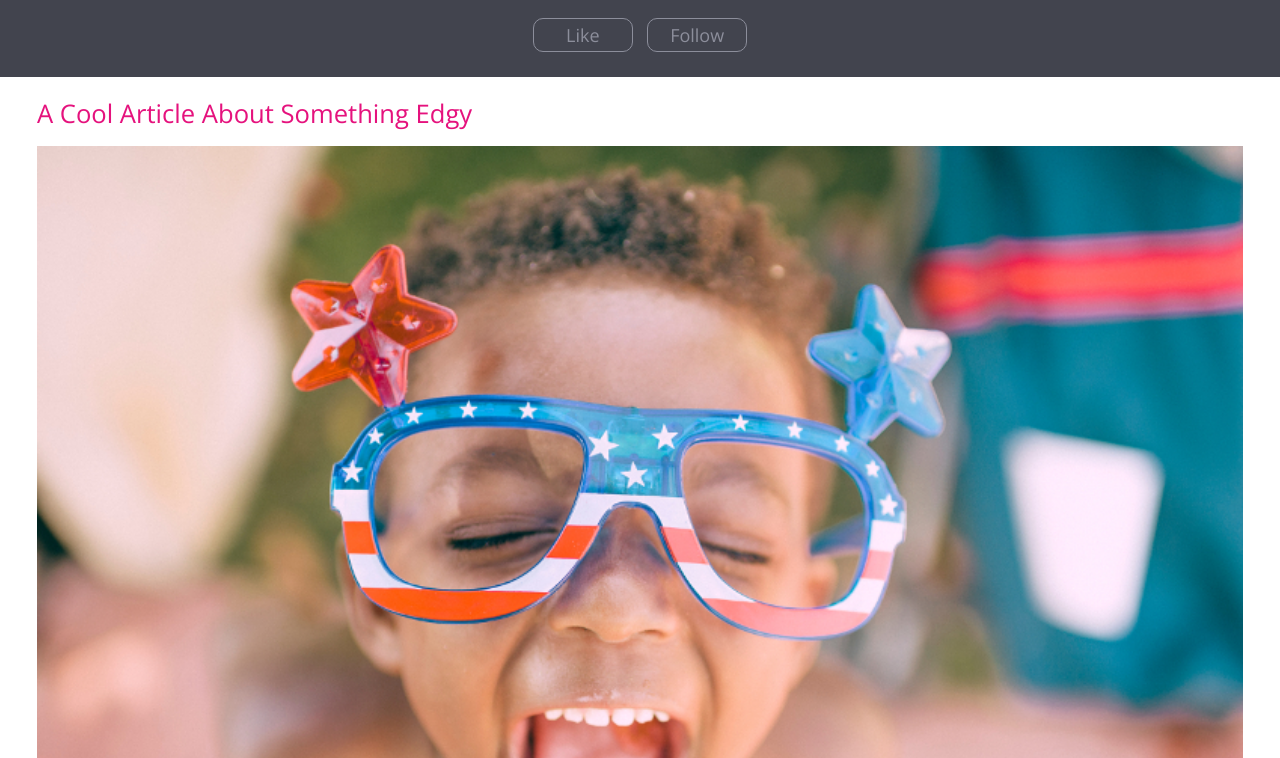
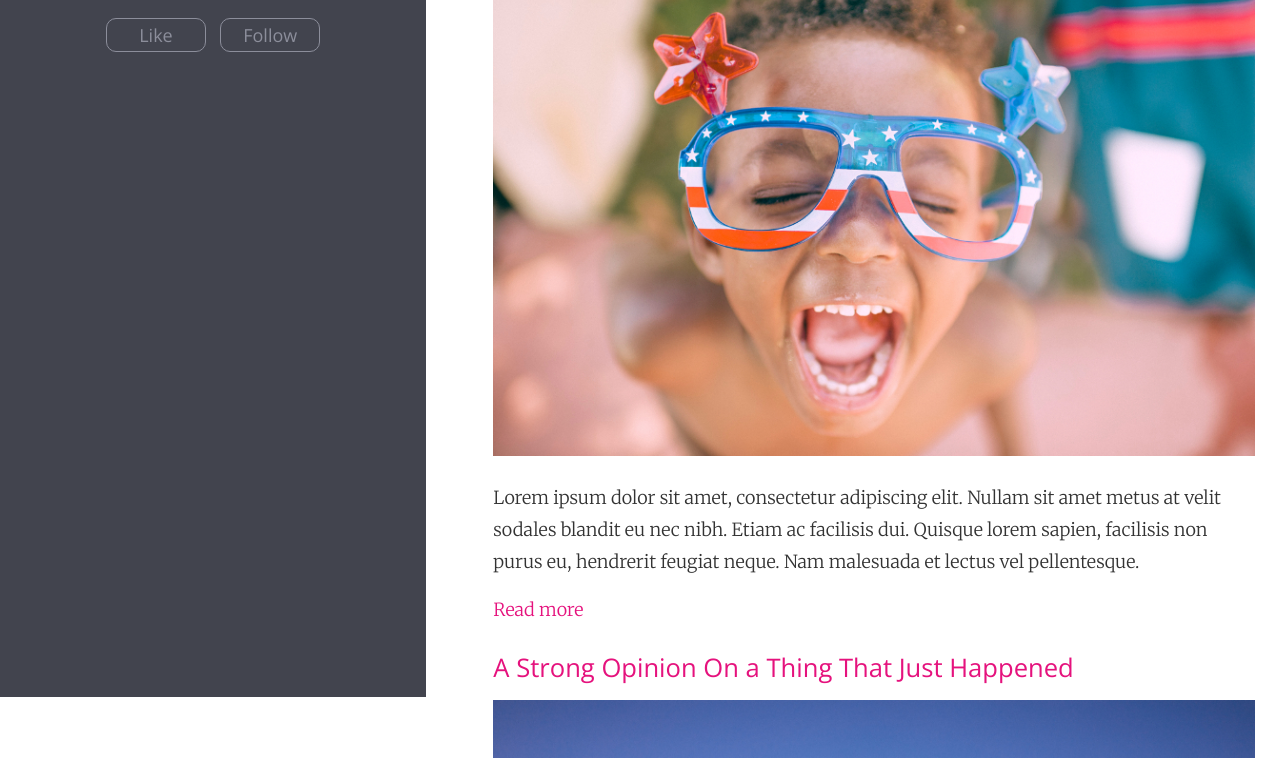
Before and after one commit to oktober25/responsiv-exercise, a plain HTML site: page index.html in a window 1280 px wide. Shown: the part 103-861 px from the top of the page. Drawn offline with nearby package versions, Linux system fonts and the light colour scheme.

Commit message:
content float

```diff
--- a/main.css
+++ b/main.css
@@ -119,6 +119,27 @@ pre,table,fieldset,hr,img, .main-header, .primary-content {
   background-color: #42444e;
 }
 
+@media (min-width: 768px) {
+  .main-header {
+			position: fixed;
+			top: 0;
+			height: 100%;
+			width: 33.3%;
+		}
+}
+
+/* Primary Content Wrapper Styles */
+
+@media (min-width: 768px) {
+
+	.primary-content {
+		float: right;
+		width: 66.6%;
+		max-width: 812px;
+	}
+
+}
+
 /* Article Styles */
 .post {
   width: 95%;
@@ -154,4 +175,5 @@ pre,table,fieldset,hr,img, .main-header, .primary-content {
 	padding: 0.625rem;
 	font-size: 1.25rem;
 	color: #8c8e9b;
+    cursor: pointer;
 }
```
